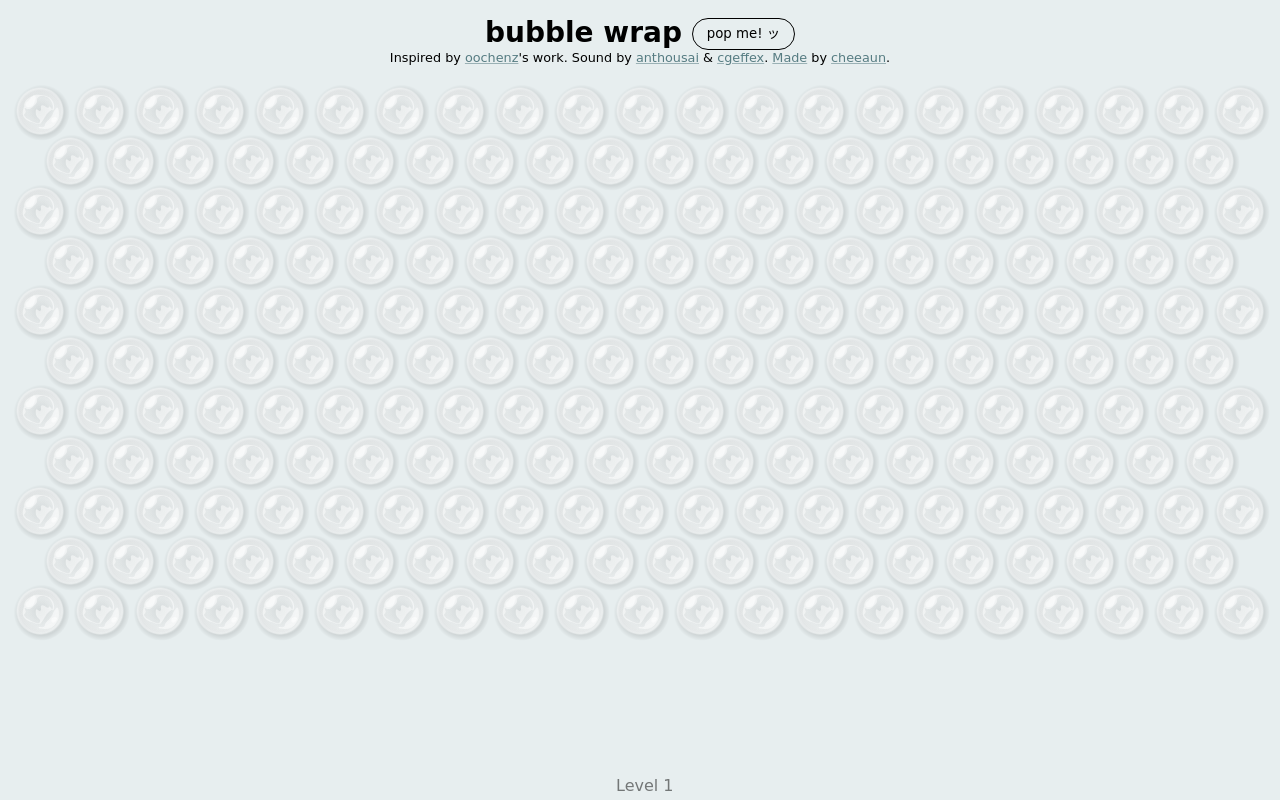
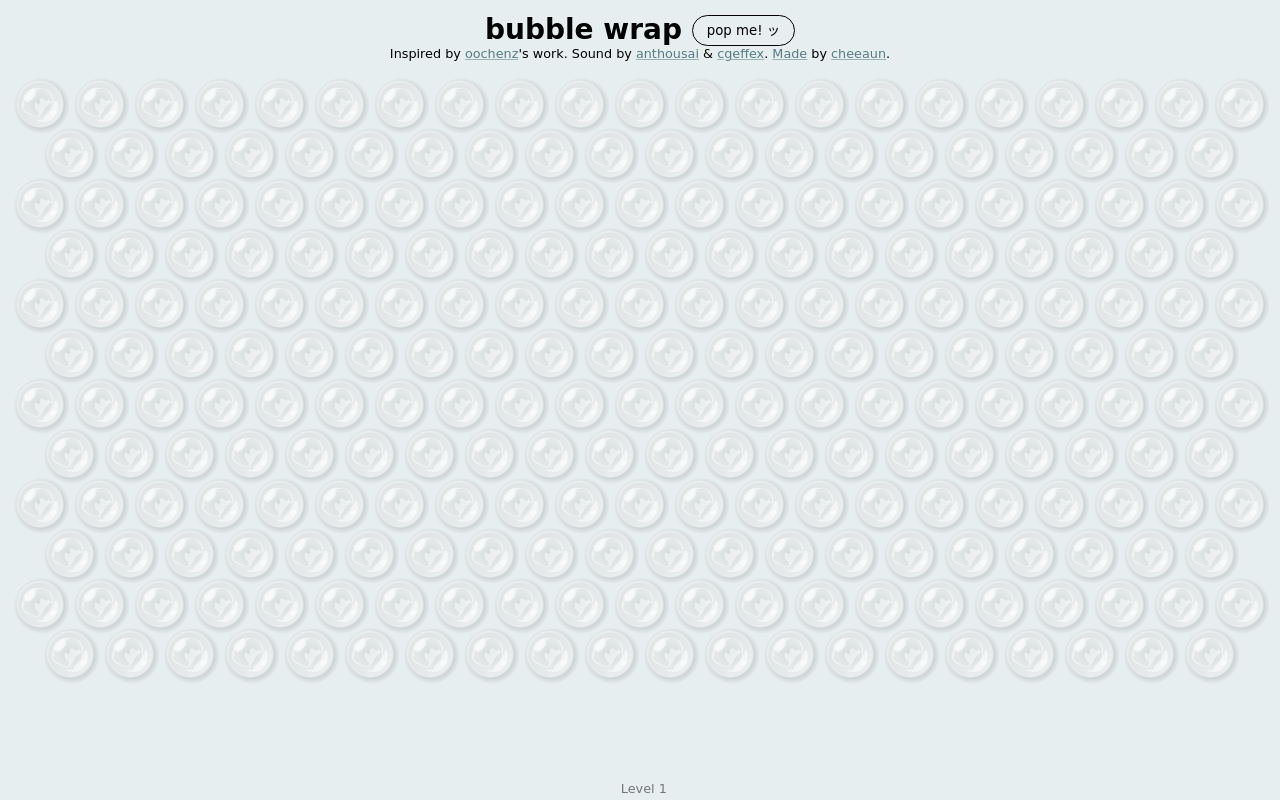
Before and after one commit to cheeaun/bubble-wrap, a plain HTML site: page index.html in a window 1280 px wide. Drawn offline with nearby package versions, Linux system fonts and the light colour scheme; no server answers; a web font is replaced by a local one.

Commit message:
Aesthetics

```diff
--- a/index.html
+++ b/index.html
@@ -24,6 +24,7 @@
   body {
     background-color: #E7EEEF;
     color: #000;
+    font-size: .8em;
   }
   main {
     display: flex;
@@ -45,9 +46,6 @@
   header h1 {
     text-transform: lowercase;
     font-size: 28px;
-  }
-  header p {
-    font-size: .8em;
   }
   button {
     background-color: transparent;
@@ -71,15 +69,15 @@
   }
   .bubble {
     display: inline-block;
-    background: transparent no-repeat center;
+    background: transparent no-repeat 47% 47%;
     background-image:
       url(prepop.svg),
       radial-gradient(closest-side, rgba(50,50,50,.1), rgba(255,255,255,.5) 75%, rgba(255,255,255,0) 80%),
       radial-gradient(closest-side at 53% 53%, rgba(255,255,255,0) 50%, rgba(0,0,0,.1) 80%, rgba(255,255,255,0));
+    background-size: 70%, contain, contain;
     width: 60px;
     height: 60px;
     overflow: hidden;
-    background-size: 70%, contain, contain;
     border-radius: 99999px;
     margin-bottom: -10px;
     cursor: pointer;
@@ -91,9 +89,6 @@
       radial-gradient(closest-side, rgba(0,0,0,.2), rgba(255,255,255,.5) 75%, rgba(255,255,255,0) 80%),
       radial-gradient(closest-side at 53% 53%, rgba(255,255,255,0) 50%, rgba(0,0,0,.1) 80%, rgba(255,255,255,0));
   }
-  .bubble.checked {
-    pointer-events: none;
-  }
   @keyframes fallin {
     0% {
       opacity: 0;
@@ -104,20 +99,35 @@
       transform: translateY(0);
     }
   }
-  .bubble:nth-child(n) {
+  .reset .bubble:nth-child(n) {
     animation: fallin .3s both ease-in-out;
   }
-  .bubble:nth-child(2n) {
+  .reset .bubble:nth-child(2n) {
     animation: fallin .3s .1s both ease-in-out;
   }
-  .bubble:nth-child(3n) {
+  .reset .bubble:nth-child(3n) {
     animation: fallin .3s .2s both ease-in-out;
   }
-  .bubble:nth-child(4n) {
+  .reset .bubble:nth-child(4n) {
     animation: fallin .3s .3s both ease-in-out;
   }
-  .bubble:nth-child(5n) {
+  .reset .bubble:nth-child(5n) {
     animation: fallin .3s .4s both ease-in-out;
+  }
+  @keyframes press {
+    0% {
+      background-color: rgba(255,255,255,0);
+    }
+    10% {
+      background-color: rgba(0,0,0,.1);
+    }
+    100% {
+      background-color: rgba(255,255,255,0);
+    }
+  }
+  .bubble.checked {
+    pointer-events: none;
+    animation: press 1s forwards ease-in-out;
   }
   #level {
     position: absolute;
@@ -179,6 +189,10 @@
       }
       col++;
     }
+    $wrap.classList.add('reset');
+    setTimeout(function(){
+      $wrap.classList.remove('reset');
+    }, 1000);
     $wrap.innerHTML = html;
   }
 
```
